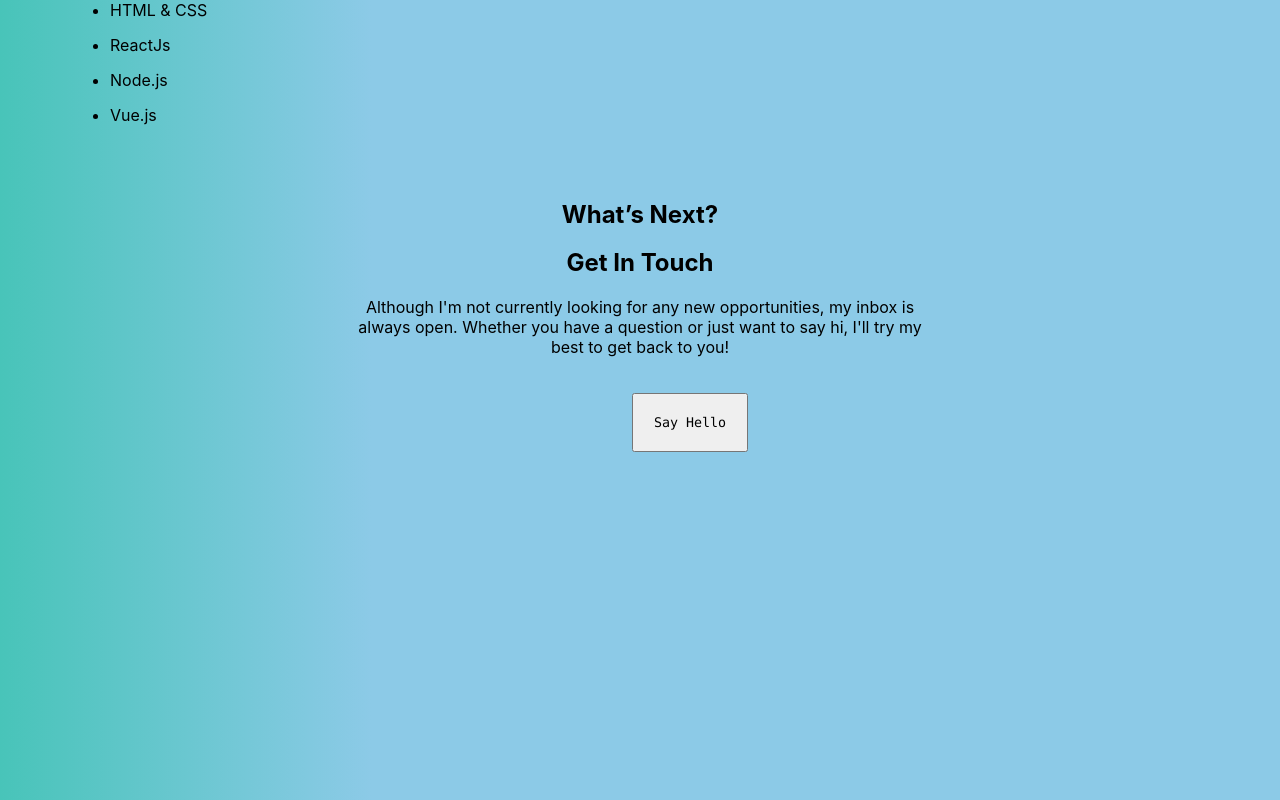
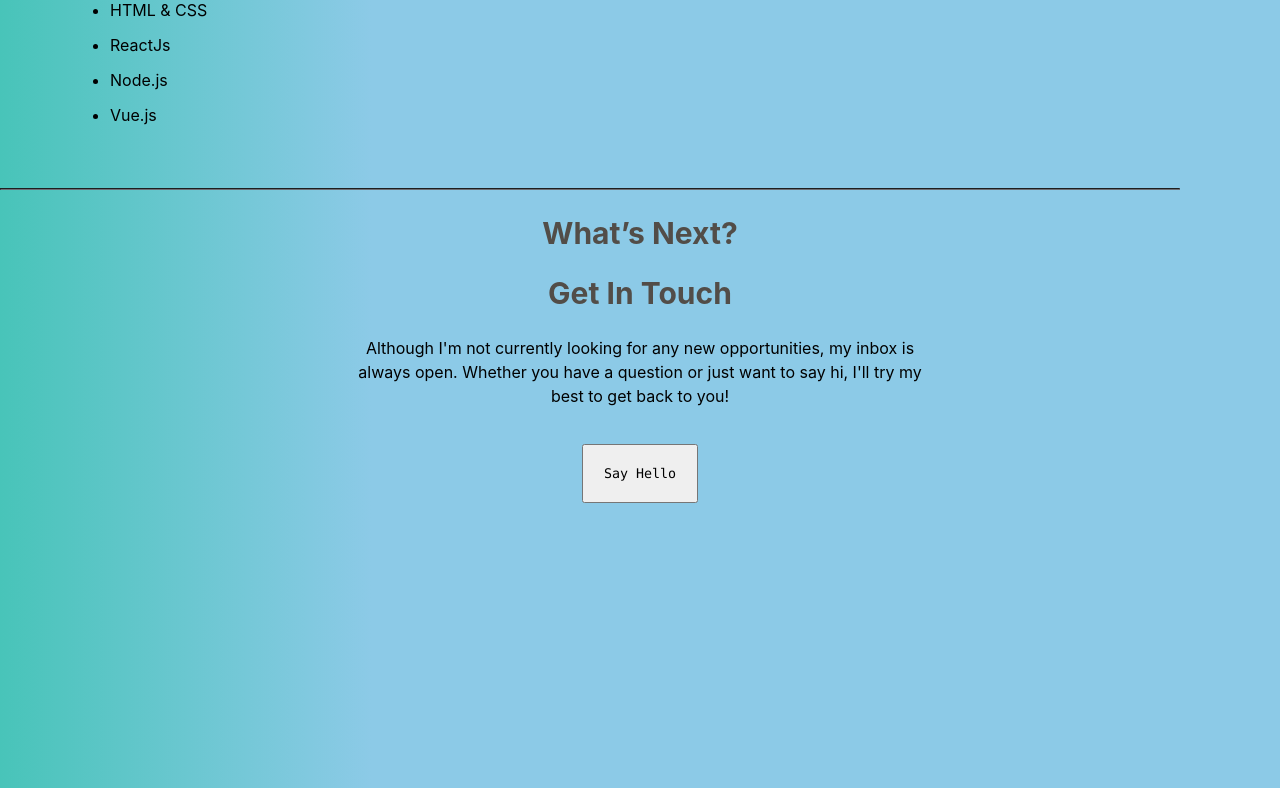
Before and after one commit to Gaganpandher52/personal-website, a React (Create React App) app in the folder client/: page / in a window 1280 px wide. Shown: the part 1901-2701 px from the top of the page. Built offline with nearby package versions, Linux system fonts and the light colour scheme.

Commit message:
added more footer css style

```diff
--- a/client/src/components/footer/Footer.js
+++ b/client/src/components/footer/Footer.js
@@ -6,11 +6,12 @@ class Footer extends Component {
     return (
       <div className='main'>
         <div className=''>
+        <hr className='hr_line' style={{}}></hr>
         <section class="section-main">
           <h2 class="">What’s Next?</h2>
           <h2 class="">Get In Touch</h2>
           <p>Although I'm not currently looking for any new opportunities, my inbox is always open. Whether you have a question or just want to say hi, I'll try my best to get back to you!</p>
-          <a href="mailto:gaganpandher52@gmail.com"><button className='button_touch'>Say Hello</button></a>
+          <a href="mailto:gaganpandher52@gmail.com"><button className='button_touch' style={{'marginLeft':'0px'}}>Say Hello</button></a>
         </section>
         </div>
 
--- a/client/src/components/footer/footer.css
+++ b/client/src/components/footer/footer.css
@@ -5,8 +5,14 @@
   text-align: center;
 }
 
-.section-main p {
-
-
+.section-main p{
+  line-height:1.5em;
 
 }
+
+.section-main h2{
+  font-size: 30px;
+  /* margin-left: 100px; */
+  color: rgb(82, 77, 72);
+
+}
```
